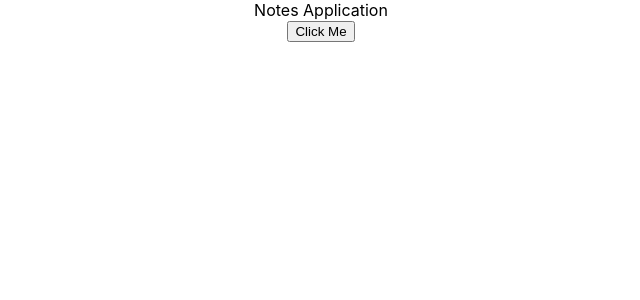
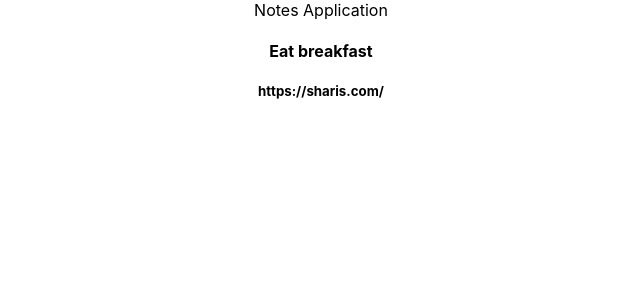
Before and after one commit to willdarkins/-sticky-quips-frontend, a React (Create React App) app: page / in a window 1280 px wide. Shown: the top 300 px of the page, without its empty margins (319-959 px from the left). Built offline with nearby package versions, Linux system fonts and the light colour scheme.

Commit message:
useEffect has been installed to handle rendering the notes now that button has been deleted

```diff
--- a/src/App.tsx
+++ b/src/App.tsx
@@ -1,30 +1,32 @@
 import React from 'react';
-import axios from 'axios';
+// import axios from 'axios';
 import './App.css';
-import { useState } from 'react';
+import { useState, useEffect } from 'react';
+import DUMMY_NOTES from './SEED_NOTES';
 
 function App() {
 const [ notesList, setNotesList ] = useState<any []>([])
-const getNotes = async() => {
-  try {
-    const response = await axios.get(
-      `http://localhost:5000/notes`
-    )
-    //changing state the state variable of notesList to upload data from the API
-    setNotesList(response.data.notes)
-  } catch (err) {
-    console.error(err)
-  }
-}
 
+useEffect(() => {
+  setNotesList(DUMMY_NOTES)
+}, [])
+
+
+// const getNotes = async() => {
+//   try {
+//     const response = await axios.get(
+//       `http://localhost:5000/notes`
+//     )
+//     //changing state the state variable of notesList to upload data from the API
+//     setNotesList(response.data.notes)
+//   } catch (err) {
+//     console.error(err)
+//   }
+// }
+console.log(notesList)
   return (
     <div className="App">
       <div>Notes Application</div>
-      <div>
-        <button onClick={getNotes}>
-          Click Me
-        </button>
-      </div>
       <div>
         {/* SHOW DETAILS DETAILS OF FIRST ELEMENT */}
         <h4>{notesList[0]?.text}</h4>
--- a/src/index.css
+++ b/src/index.css
@@ -7,6 +7,15 @@ body {
   -moz-osx-font-smoothing: grayscale;
 }
 
+html,
+body,
+#root{
+  width: 100%;
+  height: 100%;
+  margin: 0;
+  padding: 0;
+}
+
 code {
   font-family: source-code-pro, Menlo, Monaco, Consolas, 'Courier New',
     monospace;
```
